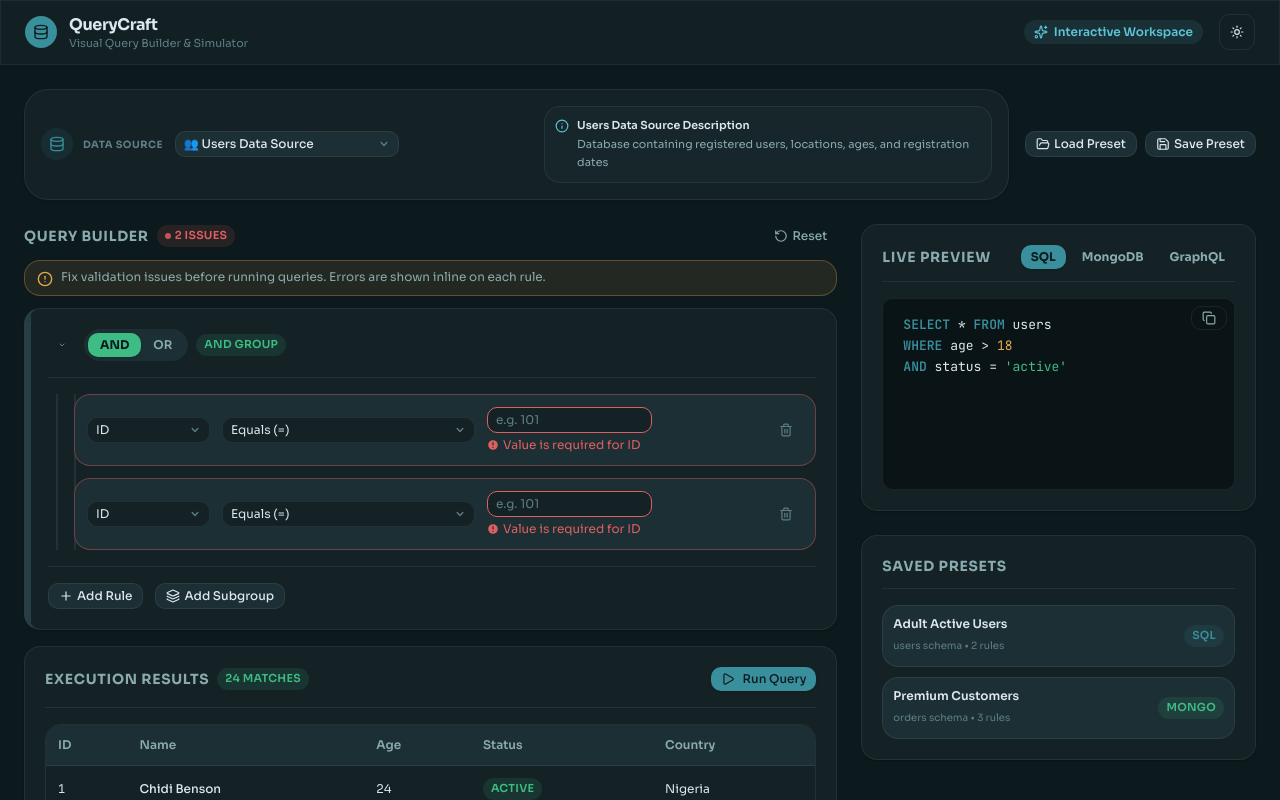
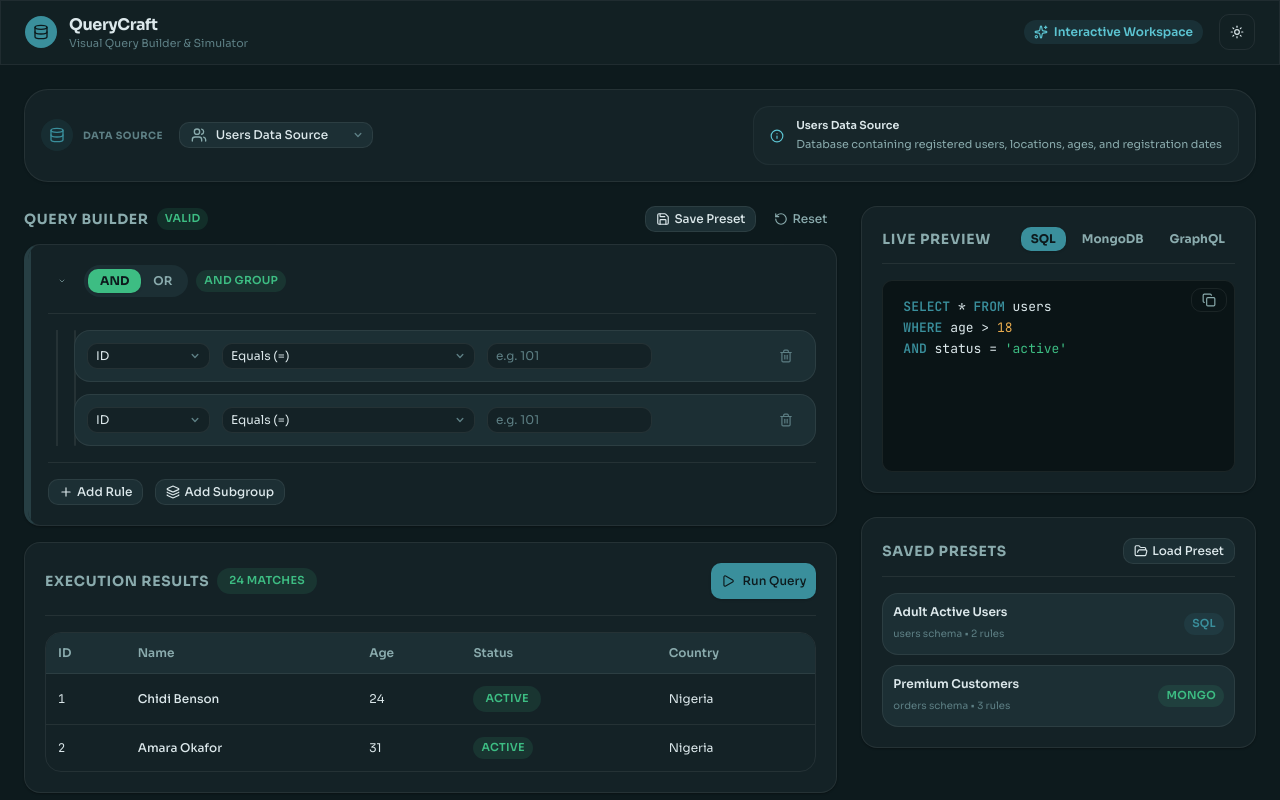
Before and after one commit to ALADETAN-IFE/visual-query-builder-hng-stage-8-i14, a Next.js app: page / in a window 1280 px wide. Shown: the top 800 px of the page. Built offline with nearby package versions, Linux system fonts and the light colour scheme.

Commit message:
feat(query-builder): enhance validation handling and UI components; add Save Preset button, improve error display, and optimize query store logic

```diff
--- a/src/app/page.tsx
+++ b/src/app/page.tsx
@@ -9,7 +9,6 @@ import {
   Sun,
   Moon,
   FolderOpen,
-  Save,
   Check,
   ArrowRight,
 } from "lucide-react";
@@ -28,6 +27,7 @@ export default function Home() {
   const [copied, setCopied] = useState(false);
   const schemaId = useQueryStore((state) => state.schemaId);
   const setSchemaId = useQueryStore((state) => state.setSchemaId);
+  const runValidation = useQueryStore((state) => state.runValidation);
 
   const toggleTheme = () => {
     const nextTheme = theme === "dark" ? "light" : "dark";
@@ -56,7 +56,6 @@ export default function Home() {
 
   return (
     <div className="flex flex-col flex-1 min-h-screen bg-bg-primary text-text-primary">
-      {/* ─── Header ─── */}
       <header className="sticky top-0 z-50 glass border-b border-border-default">
         <div className="mx-auto flex w-full max-w-7xl items-center justify-between px-6 py-3">
           <div className="flex items-center gap-3">
@@ -75,13 +74,11 @@ export default function Home() {
           </div>
 
           <div className="flex items-center gap-4">
-            {/* Quick presets badge */}
             <div className="hidden md:flex items-center gap-1.5 px-2.5 py-1 rounded-full bg-accent-secondary/10 text-accent-secondary text-xs font-semibold">
               <Sparkles className="w-3.5 h-3.5" />
               <span>Interactive Workspace</span>
             </div>
 
-            {/* Theme Selector */}
             <Button
               variant="ghost"
               size="sm"
@@ -99,60 +96,41 @@ export default function Home() {
         </div>
       </header>
 
-      {/* ─── Main Work Area ─── */}
       <main className="flex-1 p-6 flex flex-col gap-6 max-w-7xl mx-auto w-full">
-        {/* Schema / Preset Row */}
-        <div className="flex flex-col lg:flex-row gap-4">
         <SchemaSelector
           selectedSchemaId={schemaId}
           onSchemaChange={setSchemaId}
         />
-          <div className="flex gap-2 w-full lg:w-auto lg:items-center">
-            <Button
-              variant="secondary"
-              size="sm"
-              className="flex-1 lg:flex-initial"
-              icon={<FolderOpen className="w-3.5 h-3.5" />}
-            >
-              Load Preset
-            </Button>
-            <Button
-              variant="secondary"
-              size="sm"
-              className="flex-1 lg:flex-initial"
-              icon={<Save className="w-3.5 h-3.5" />}
-            >
-              Save Preset
-            </Button>
-          </div>
-        </div>
 
-        {/* Builder and Output side-by-side */}
         <div className="grid grid-cols-1 lg:grid-cols-3 gap-6 items-start">
-          {/* Left / Middle: Visual Query Builder */}
           <div className="lg:col-span-2 flex flex-col gap-4">
             <QueryBuilder />
 
             {/* Simulated execution panel placeholder */}
             <div className="panel p-5 animate-fade-in">
-              <div className="flex justify-between items-center pb-4 border-b border-border-default mb-4">
-                <div className="flex items-center gap-2">
+              <div className="flex justify-between items-center pb-4 border-b border-border-default mb-4 max-[500px]:flex-col max-[500px]:items-end max-[500px]:gap-3">
+                <div className="flex items-center gap-2 max-[500px]:w-full">
                   <h3 className="text-sm font-bold uppercase tracking-wider text-text-secondary">
                     Execution Results
                   </h3>
-                  <Badge variant="success">24 MATCHES</Badge>
+                  <Badge
+                    variant="success"
+                    className="px-3 py-1 text-[0.75rem] normal-case"
+                  >
+                    24 MATCHES
+                  </Badge>
                 </div>
                 <Button
                   variant="primary"
                   size="sm"
-                  className="bg-accent-primary flex items-center"
+                  className="bg-accent-primary flex items-center h-9"
                   icon={<Play className="w-3.5 h-3.5 text-text-inverse mr-1" />}
+                  onClick={runValidation}
                 >
                   Run Query
                 </Button>
               </div>
 
-              {/* Results table mock */}
               <div className="overflow-x-auto rounded-lg border border-border-default">
                 <table className="w-full text-left border-collapse text-xs">
                   <thead>
@@ -170,7 +148,12 @@ export default function Home() {
                       <td className="p-3 font-medium">Chidi Benson</td>
                       <td className="p-3">24</td>
                       <td className="p-3">
-                        <Badge variant="success">active</Badge>
+                        <Badge
+                          variant="success"
+                          className="px-3 py-1 text-[0.75rem]"
+                        >
+                          active
+                        </Badge>
                       </td>
                       <td className="p-3">Nigeria</td>
                     </tr>
@@ -189,9 +172,7 @@ export default function Home() {
             </div>
           </div>
 
-          {/* Right Panel: Code Previews & Presets */}
           <div className="flex flex-col gap-6">
-            {/* Real-time Query Preview */}
             <div className="panel p-5 flex flex-col gap-4">
               <div className="flex items-center justify-between pb-3 border-b border-border-default">
                 <h3 className="text-sm font-bold uppercase tracking-wider text-text-secondary">
@@ -231,7 +212,6 @@ export default function Home() {
                 </div>
               </div>
 
-              {/* Syntax Preview window */}
               <div className="relative">
                 <div className="query-preview h-48 select-all">
                   {activeTab === "sql" && (
@@ -305,11 +285,19 @@ export default function Home() {
               </div>
             </div>
 
-            {/* Presets / History list */}
             <div className="panel p-5">
-              <h3 className="text-sm font-bold uppercase tracking-wider text-text-secondary pb-3 border-b border-border-default mb-4">
+              <div className="mb-4 flex items-center justify-between gap-3 border-b border-border-default pb-3">
+                <h3 className="text-sm font-bold uppercase tracking-wider text-text-secondary">
                   Saved Presets
                 </h3>
+                <Button
+                  variant="secondary"
+                  size="sm"
+                  icon={<FolderOpen className="w-3.5 h-3.5" />}
+                >
+                  Load Preset
+                </Button>
+              </div>
               <div className="flex flex-col gap-2.5">
                 <div className="flex justify-between items-center p-2.5 bg-bg-elevated hover:bg-bg-inset transition-colors rounded-lg border border-border-default cursor-pointer">
                   <div>
@@ -339,7 +327,6 @@ export default function Home() {
         </div>
       </main>
 
-      {/* ─── Footer ─── */}
       <footer className="border-t border-border-default bg-bg-surface/90 backdrop-blur px-6 py-4 mt-12">
         <div className="mx-auto flex w-full max-w-7xl flex-col gap-2 sm:flex-row sm:items-center sm:justify-between text-xs text-text-tertiary">
           <div className="flex items-center gap-2 text-text-primary">
--- a/src/components/query-builder/QueryBuilder.tsx
+++ b/src/components/query-builder/QueryBuilder.tsx
@@ -1,7 +1,6 @@
 "use client";
 
-import React, { useEffect } from "react";
-import { AlertCircle, RotateCcw } from "lucide-react";
+import { AlertCircle, RotateCcw, Save } from "lucide-react";
 import { getSchemaById } from "@/lib/schemas";
 import { useQueryStore } from "@/store/query-store";
 import { hasValidationErrors } from "@/lib/validation";
@@ -13,14 +12,13 @@ export default function QueryBuilder() {
   const schemaId = useQueryStore((state) => state.schemaId);
   const rootGroup = useQueryStore((state) => state.rootGroup);
   const validationErrors = useQueryStore((state) => state.validationErrors);
+  const validationTriggered = useQueryStore(
+    (state) => state.validationTriggered,
+  );
   const runValidation = useQueryStore((state) => state.runValidation);
   const resetQuery = useQueryStore((state) => state.resetQuery);
 
   const schema = getSchemaById(schemaId);
-
-  useEffect(() => {
-    runValidation();
-  }, [runValidation]);
 
   if (!schema) {
     return (
@@ -30,7 +28,7 @@ export default function QueryBuilder() {
     );
   }
 
-  const invalid = hasValidationErrors(validationErrors);
+  const invalid = validationTriggered && hasValidationErrors(validationErrors);
 
   return (
     <div className="flex flex-col gap-3">
@@ -41,12 +39,22 @@ export default function QueryBuilder() {
           </h2>
           {invalid ? (
             <Badge variant="danger" dot>
-              {validationErrors.length} issue{validationErrors.length === 1 ? "" : "s"}
+              {validationErrors.length} issue
+              {validationErrors.length === 1 ? "" : "s"}
             </Badge>
           ) : (
             <Badge variant="success">Valid</Badge>
           )}
         </div>
+
+        <div className="flex flex-wrap items-center gap-2">
+        <Button
+          variant="secondary"
+          size="sm"
+          icon={<Save className="w-3.5 h-3.5" />}
+        >
+          Save Preset
+        </Button>
 
         <Button
           variant="ghost"
@@ -56,13 +64,15 @@ export default function QueryBuilder() {
         >
           Reset
         </Button>
+        </div>
       </div>
 
-      {invalid && (
+      {validationTriggered && invalid && (
         <div className="flex items-start gap-2 rounded-lg border border-accent-warning/30 bg-accent-warning/10 px-3 py-2 text-xs text-text-secondary">
           <AlertCircle className="w-4 h-4 text-accent-warning shrink-0 mt-0.5" />
           <p>
-            Fix validation issues before running queries. Errors are shown inline on each rule.
+            Fix validation issues before running queries. Errors are shown
+            inline on each rule.
           </p>
         </div>
       )}
--- a/src/components/query-builder/QueryGroup.tsx
+++ b/src/components/query-builder/QueryGroup.tsx
@@ -24,13 +24,14 @@ export default function QueryGroup({
   isRoot = false,
 }: QueryGroupProps) {
   const validationErrors = useQueryStore((state) => state.validationErrors);
+  const validationTriggered = useQueryStore((state) => state.validationTriggered);
   const setConjunction = useQueryStore((state) => state.setConjunction);
   const toggleCollapsed = useQueryStore((state) => state.toggleCollapsed);
   const addRule = useQueryStore((state) => state.addRule);
   const addGroup = useQueryStore((state) => state.addGroup);
   const removeNode = useQueryStore((state) => state.removeNode);
 
-  const groupError = getNodeError(validationErrors, group.id);
+  const groupError = validationTriggered ? getNodeError(validationErrors, group.id) : undefined;
   const depthColor = getDepthColor(depth);
 
   return (
--- a/src/components/query-builder/QueryRule.tsx
+++ b/src/components/query-builder/QueryRule.tsx
@@ -27,15 +27,22 @@ function getDefaultValue(field: SchemaField): unknown {
 
 export default function QueryRule({ rule, schema }: QueryRuleProps) {
   const validationErrors = useQueryStore((state) => state.validationErrors);
+  const validationTriggered = useQueryStore((state) => state.validationTriggered);
   const updateRule = useQueryStore((state) => state.updateRule);
   const removeNode = useQueryStore((state) => state.removeNode);
 
   const field = schema.fields.find((item) => item.id === rule.field) ?? schema.fields[0];
   const operators = getOperatorsForType(field.type);
 
-  const fieldError = getNodeError(validationErrors, rule.id, "field");
-  const operatorError = getNodeError(validationErrors, rule.id, "operator");
-  const valueError = getNodeError(validationErrors, rule.id, "value");
+  const fieldError = validationTriggered
+    ? getNodeError(validationErrors, rule.id, "field")
+    : undefined;
+  const operatorError = validationTriggered
+    ? getNodeError(validationErrors, rule.id, "operator")
+    : undefined;
+  const valueError = validationTriggered
+    ? getNodeError(validationErrors, rule.id, "value")
+    : undefined;
 
   const handleFieldChange = (fieldId: string) => {
     const nextField = schema.fields.find((item) => item.id === fieldId);
--- a/src/components/query-builder/SchemaSelector.tsx
+++ b/src/components/query-builder/SchemaSelector.tsx
@@ -1,7 +1,7 @@
 "use client";
 
 import React from "react";
-import { Database, Info } from "lucide-react";
+import { Database, Info, Users, Package, ShoppingCart } from "lucide-react";
 import { SCHEMAS } from "@/lib/schemas";
 import { Schema } from "@/lib/types";
 import Select from "@/components/ui/Select";
@@ -15,54 +15,64 @@ export default function SchemaSelector({
   selectedSchemaId,
   onSchemaChange,
 }: SchemaSelectorProps) {
-  const currentSchema = SCHEMAS.find((s) => s.id === selectedSchemaId) || SCHEMAS[0];
+  const currentSchema =
+    SCHEMAS.find((s) => s.id === selectedSchemaId) || SCHEMAS[0];
+  const iconMap: Record<
+    string,
+    React.ComponentType<React.SVGProps<SVGSVGElement>>
+  > = {
+    users: Users,
+    products: Package,
+    orders: ShoppingCart,
+  };
 
-  const options = SCHEMAS.map((schema) => {
-    let icon = "👥";
-    if (schema.id === "products") icon = "📦";
-    if (schema.id === "orders") icon = "🛒";
-    return {
+  const options = SCHEMAS.map((schema) => ({
     value: schema.id,
-      label: `${icon} ${schema.label}`,
-    };
-  });
+    label: schema.label,
+  }));
+
+  const CurrentIcon = iconMap[currentSchema.id] || Users;
 
   return (
-    <div className="flex flex-col md:flex-row items-stretch md:items-center justify-between gap-4 bg-bg-surface p-4 rounded-xl border border-border-default shadow-sm w-full transition-all duration-300">
-      <div className="flex flex-col sm:flex-row sm:items-center gap-3 flex-1">
+    <section
+      className="w-full rounded-xl border border-border-default bg-bg-surface p-4 shadow-sm"
+      aria-label="Data source selection"
+    >
+      <div className="flex items-center justify-between gap-4 max-[750px]:flex-col max-[750px]:items-start">
+        <div className="flex items-center min-w-0 gap-4 flex-1">
           <div className="flex items-center gap-2.5">
-          <div className="w-8 h-8 rounded-lg bg-accent-primary/10 text-accent-primary flex items-center justify-center flex-shrink-0">
-            <Database className="w-4 h-4" />
+            <div className="flex h-8 w-8 shrink-0 items-center justify-center rounded-lg bg-accent-primary/10 text-accent-primary">
+              <Database className="h-4 w-4" />
             </div>
-          <div>
-            <span className="text-[0.625rem] font-bold uppercase tracking-wider text-text-tertiary block">
+            <span className="text-[0.625rem] font-bold uppercase tracking-wider text-text-tertiary">
               Data Source
             </span>
-            <span className="text-xs font-semibold text-text-secondary sm:hidden">
-              {currentSchema.label}
-            </span>
           </div>
-        </div>
+
           <Select
-          className="w-full sm:w-56 bg-bg-elevated font-medium"
+            className="w-64 bg-bg-elevated font-medium"
             size="sm"
             options={options}
             value={selectedSchemaId}
             onChange={(e) => onSchemaChange(e.target.value)}
+            leadingIcon={
+              <CurrentIcon className="h-4 w-4 text-text-secondary" />
+            }
           />
         </div>
 
-      {/* Schema description card */}
-      <div className="flex items-start gap-2 bg-bg-elevated/40 p-2.5 rounded-lg border border-border-default max-w-md flex-1">
-        <Info className="w-3.5 h-3.5 text-accent-secondary mt-0.5 flex-shrink-0" />
-        <p className="text-[0.6875rem] text-text-secondary leading-relaxed">
-          <span className="font-semibold text-text-primary block mb-0.5">
-            {currentSchema.label} Description
+        <div className="flex items-center min-w-0 gap-3 rounded-lg border border-border-default/60 bg-bg-elevated/40 px-4 py-2.5 max-w-lg ml-4 max-[750px]:ml-0">
+          <Info className="mt-0.5 h-3.5 w-3.5 shrink-0 text-accent-secondary" />
+          <p className="min-w-0 text-[0.6875rem] leading-relaxed text-text-secondary">
+            <span className="mb-0.5 block font-semibold text-text-primary">
+              {currentSchema.label}
             </span>
             {currentSchema.description}
           </p>
         </div>
       </div>
+    </section>
   );
 }
+
 export type { Schema };
--- a/src/components/ui/Select.tsx
+++ b/src/components/ui/Select.tsx
@@ -88,7 +88,6 @@ export default function Select({
             </option>
           ))}
         </select>
-        {/* Chevron icon */}
         <svg
           className="absolute right-2 top-1/2 -translate-y-1/2 pointer-events-none text-text-tertiary w-3.5 h-3.5"
           viewBox="0 0 20 20"
--- a/src/lib/types.ts
+++ b/src/lib/types.ts
@@ -18,21 +18,21 @@ export interface OperatorDefinition {
   value: Operator;
   label: string;
   symbol: string;
-  types: FieldType[]; // Which field types support this operator
+  types: FieldType[];
 }
 
 export interface SchemaField {
-  id: string; // e.g. "age"
-  label: string; // e.g. "Age"
+  id: string;
+  label: string;
   type: FieldType;
   placeholder?: string;
-  options?: { value: string; label: string }[]; // For enum fields
+  options?: { value: string; label: string }[];
   defaultValue?: string | number | boolean;
 }
 
 export interface Schema {
-  id: string; // e.g. "users"
-  label: string; // e.g. "Users Table"
+  id: string;
+  label: string;
   description: string;
   fields: SchemaField[];
 }
@@ -44,7 +44,7 @@ export interface QueryRule {
   type: "rule";
   field: string;
   operator: Operator;
-  value: unknown; // Can be string, number, array, boolean, etc.
+  value: unknown;
 }
 
 export interface QueryGroup {
--- a/src/lib/utils.ts
+++ b/src/lib/utils.ts
@@ -1,5 +1,6 @@
-// Lightweight class name merge utility (no external dependency)
-export function cn(...inputs: (string | number | boolean | undefined | null)[]): string {
+export function cn(
+  ...inputs: (string | number | boolean | undefined | null)[]
+): string {
   return inputs
     .filter((x) => typeof x === "string" || typeof x === "number")
     .map((x) => String(x).trim())
@@ -7,12 +8,10 @@ export function cn(...inputs: (string | number | boolean | undefined | null)[]):
     .join(" ");
 }
 
-// Generate unique IDs for query nodes
 export function generateId(): string {
   return `${Date.now()}-${Math.random().toString(36).substring(2, 9)}`;
 }
 
-// Format a date for display
 export function formatDate(date: Date | string): string {
   const d = typeof date === "string" ? new Date(date) : date;
   return d.toLocaleDateString("en-US", {
@@ -24,10 +23,9 @@ export function formatDate(date: Date | string): string {
   });
 }
 
-// Debounce utility for search inputs
 export function debounce<T extends (...args: unknown[]) => unknown>(
   fn: T,
-  delay: number
+  delay: number,
 ): (...args: Parameters<T>) => void {
   let timeoutId: ReturnType<typeof setTimeout>;
   return (...args: Parameters<T>) => {
@@ -36,24 +34,20 @@ export function debounce<T extends (...args: unknown[]) => unknown>(
   };
 }
 
-// Deep clone an object (for immutable state updates)
 export function deepClone<T>(obj: T): T {
   return JSON.parse(JSON.stringify(obj));
 }
 
-// Truncate a string with ellipsis
 export function truncate(str: string, maxLength: number): string {
   if (str.length <= maxLength) return str;
   return str.slice(0, maxLength - 3) + "...";
 }
 
-// Copy text to clipboard
 export async function copyToClipboard(text: string): Promise<boolean> {
   try {
     await navigator.clipboard.writeText(text);
     return true;
   } catch {
-    // Fallback for older browsers
     const textarea = document.createElement("textarea");
     textarea.value = text;
     textarea.style.position = "fixed";
@@ -71,8 +65,11 @@ export async function copyToClipboard(text: string): Promise<boolean> {
   }
 }
 
-// Download content as a file
-export function downloadFile(content: string, filename: string, type = "application/json") {
+export function downloadFile(
+  content: string,
+  filename: string,
+  type = "application/json",
+) {
   const blob = new Blob([content], { type });
   const url = URL.createObjectURL(blob);
   const a = document.createElement("a");
@@ -82,7 +79,6 @@ export function downloadFile(content: string, filename: string, type = "applicat
   URL.revokeObjectURL(url);
 }
 
-// Read a file as text
 export function readFileAsText(file: File): Promise<string> {
   return new Promise((resolve, reject) => {
     const reader = new FileReader();
@@ -92,7 +88,6 @@ export function readFileAsText(file: File): Promise<string> {
   });
 }
 
-// Nesting depth color
 export function getDepthColor(depth: number): string {
   const colors = [
     "var(--depth-0)",
--- a/src/store/query-store.ts
+++ b/src/store/query-store.ts
@@ -14,7 +14,7 @@ function createEmptyRule(schemaId: string): QueryRule {
   const schema = getSchemaById(schemaId);
   const firstField = schema?.fields[0];
   const operator = firstField
-    ? getOperatorsForType(firstField.type)[0]?.value ?? "equals"
+    ? (getOperatorsForType(firstField.type)[0]?.value ?? "equals")
     : "equals";
 
   return {
@@ -45,7 +45,7 @@ function createInitialRoot(schemaId: string): QueryGroup {
 function updateNodeInTree(
   group: QueryGroup,
   nodeId: string,
-  updater: (node: QueryGroup | QueryRule) => QueryGroup | QueryRule
+  updater: (node: QueryGroup | QueryRule) => QueryGroup | QueryRule,
 ): QueryGroup {
   if (group.id === nodeId) {
     return updater(group) as QueryGroup;
@@ -71,7 +71,7 @@ function removeNodeFromTree(group: QueryGroup, nodeId: string): QueryGroup {
     children: group.children
       .filter((child) => child.id !== nodeId)
       .map((child) =>
-        child.type === "group" ? removeNodeFromTree(child, nodeId) : child
+        child.type === "group" ? removeNodeFromTree(child, nodeId) : child,
       ),
   };
 }
@@ -79,7 +79,7 @@ function removeNodeFromTree(group: QueryGroup, nodeId: string): QueryGroup {
 function addChildToGroup(
   group: QueryGroup,
   parentId: string,
-  child: QueryRule | QueryGroup
+  child: QueryRule | QueryGroup,
 ): QueryGroup {
   if (group.id === parentId) {
     return { ...group, children: [...group.children, child] };
@@ -88,7 +88,7 @@ function addChildToGroup(
   return {
     ...group,
     children: group.children.map((node) =>
-      node.type === "group" ? addChildToGroup(node, parentId, child) : node
+      node.type === "group" ? addChildToGroup(node, parentId, child) : node,
     ),
   };
 }
@@ -97,6 +97,7 @@ interface QueryStore {
   schemaId: string;
   rootGroup: QueryGroup;
   validationErrors: ValidationError[];
+  validationTriggered: boolean;
 
   setSchemaId: (id: string) => void;
   addRule: (groupId: string) => void;
@@ -104,7 +105,7 @@ interface QueryStore {
   removeNode: (nodeId: string) => void;
   updateRule: (
     ruleId: string,
-    updates: Partial<Omit<QueryRule, "id" | "type">>
+    updates: Partial<Omit<QueryRule, "id" | "type">>,
   ) => void;
   setConjunction: (groupId: string, conjunction: LogicalOperator) => void;
   toggleCollapsed: (groupId: string) => void;
@@ -116,12 +117,14 @@ export const useQueryStore = create<QueryStore>((set, get) => ({
   schemaId: "users",
   rootGroup: createInitialRoot("users"),
   validationErrors: [],
+  validationTriggered: false,
 
   setSchemaId: (id) => {
     set({
       schemaId: id,
       rootGroup: createInitialRoot(id),
       validationErrors: [],
+      validationTriggered: false,
     });
   },
 
@@ -130,7 +133,9 @@ export const useQueryStore = create<QueryStore>((set, get) => ({
     set({
       rootGroup: addChildToGroup(rootGroup, groupId, createEmptyRule(schemaId)),
     });
-    get().runValidation();
+    if (get().validationTriggered) {
+      get().runValidation();
+    }
   },
 
   addGroup: (groupId) => {
@@ -140,7 +145,9 @@ export const useQueryStore = create<QueryStore>((set, get) => ({
     set({
       rootGroup: addChildToGroup(rootGroup, groupId, newGroup),
     });
-    get().runValidation();
+    if (get().validationTriggered) {
+      get().runValidation();
+    }
   },
 
   removeNode: (nodeId) => {
@@ -150,7 +157,9 @@ export const useQueryStore = create<QueryStore>((set, get) => ({
     set({
       rootGroup: removeNodeFromTree(rootGroup, nodeId),
     });
-    get().runValidation();
+    if (get().validationTriggered) {
+      get().runValidation();
+    }
   },
 
   updateRule: (ruleId, updates) => {
@@ -161,7 +170,9 @@ export const useQueryStore = create<QueryStore>((set, get) => ({
         return { ...node, ...updates };
       }) as QueryGroup,
     });
-    get().runValidation();
+    if (get().validationTriggered) {
+      get().runValidation();
+    }
   },
 
   setConjunction: (groupId, conjunction) => {
@@ -188,10 +199,13 @@ export const useQueryStore = create<QueryStore>((set, get) => ({
     const { schemaId, rootGroup } = get();
     const schema = getSchemaById(schemaId);
     if (!schema) {
-      set({ validationErrors: [] });
+      set({ validationErrors: [], validationTriggered: true });
       return;
     }
-    set({ validationErrors: validateQueryTree(rootGroup, schema) });
+    set({
+      validationErrors: validateQueryTree(rootGroup, schema),
+      validationTriggered: true,
+    });
   },
 
   resetQuery: () => {
@@ -199,13 +213,14 @@ export const useQueryStore = create<QueryStore>((set, get) => ({
     set({
       rootGroup: createInitialRoot(schemaId),
       validationErrors: [],
+      validationTriggered: false,
     });
   },
 }));
 
 export function getErrorsForNode(
   errors: ValidationError[],
-  nodeId: string
+  nodeId: string,
 ): ValidationError[] {
   return errors.filter((error) => error.nodeId === nodeId);
 }
@@ -213,10 +228,10 @@ export function getErrorsForNode(
 export function getNodeError(
   errors: ValidationError[],
   nodeId: string,
-  field?: string
+  field?: string,
 ): string | undefined {
   const match = errors.find(
-    (error) => error.nodeId === nodeId && (!field || error.field === field)
+    (error) => error.nodeId === nodeId && (!field || error.field === field),
   );
   return match?.message;
 }
```
Also changed, not shown: src/components/ui/Badge.tsx (+11 -4 lines). Lines whose indentation alone changed are shown as unchanged.
